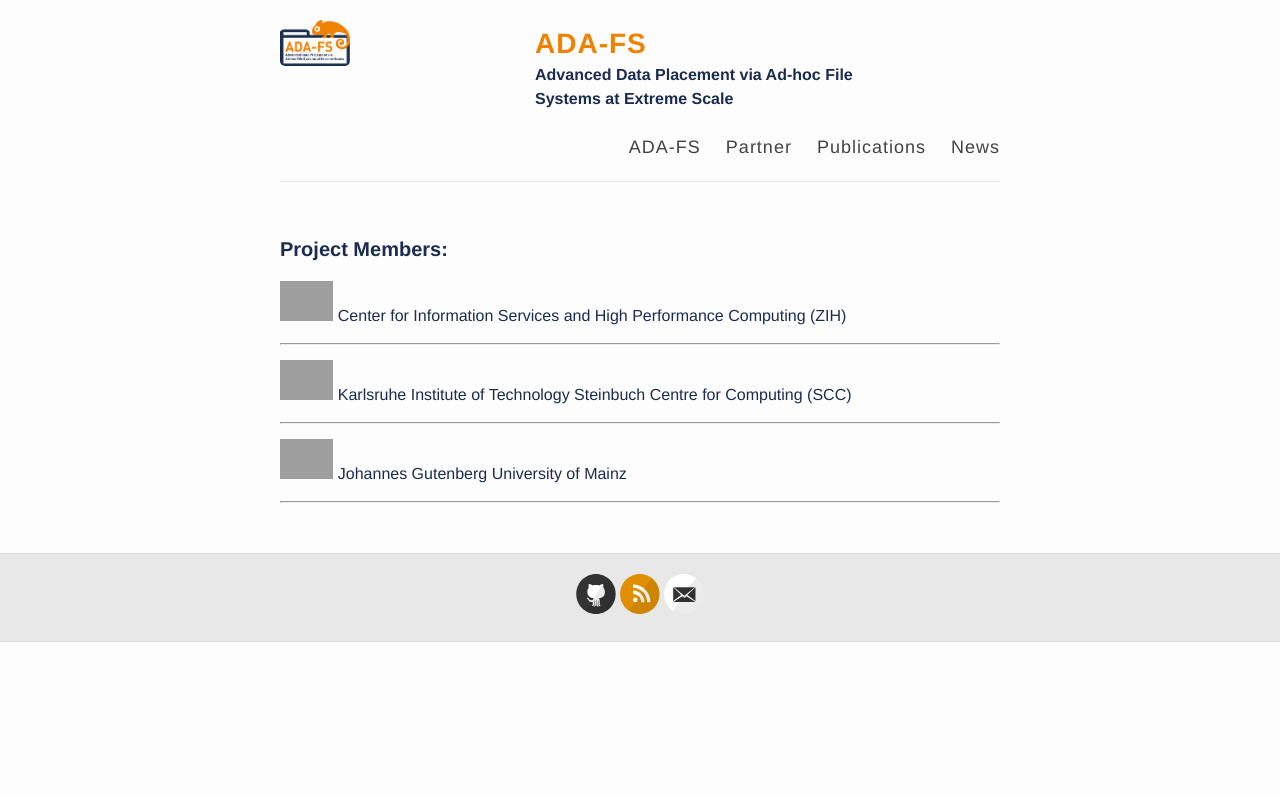
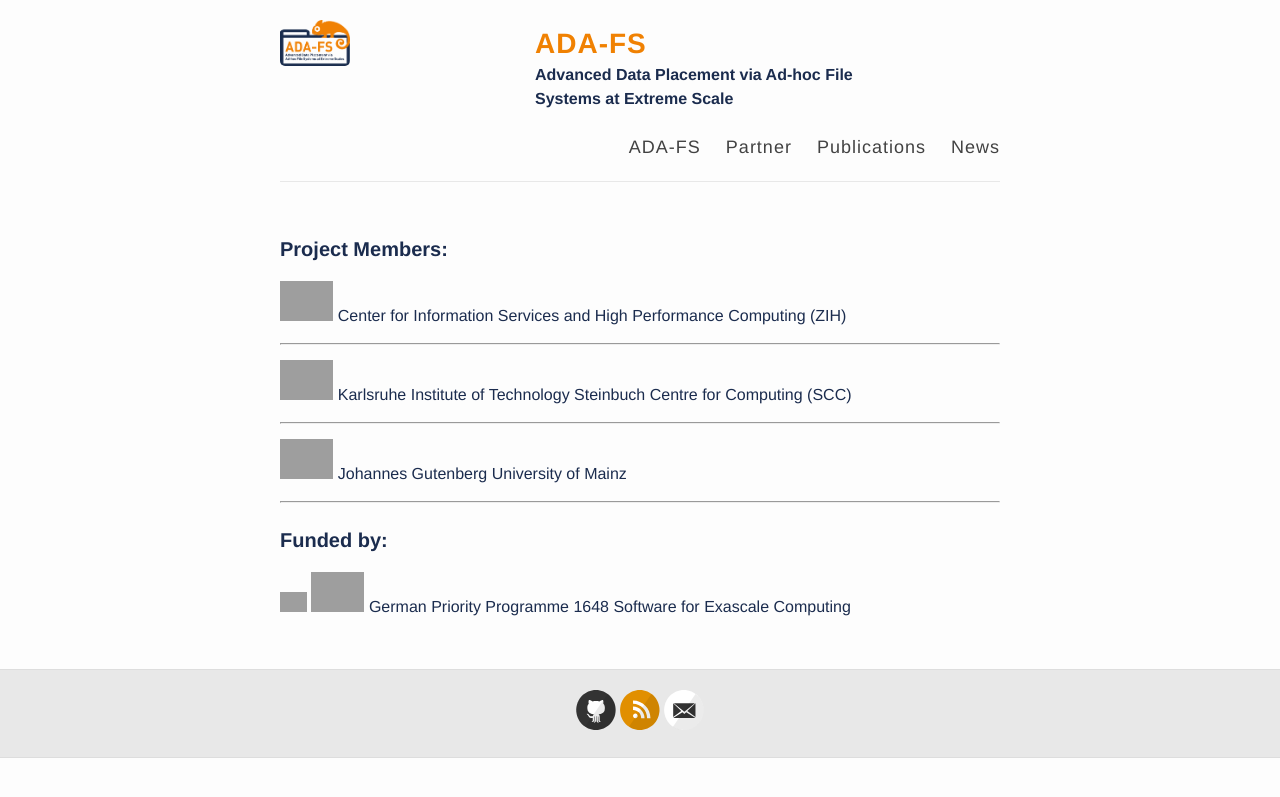
Before and after one commit to ada-fs/ada-fs.github.io, a Jekyll site: the page built from partner.md, in a window 1280 px wide. Shown: the top 797 px of the page. Built offline with Jekyll 4.4.1, drawn with Linux system fonts in a browser that asks for light colours; Markdown is read by kramdown in place of the engine named in the settings; grey boxes are pictures that could not be loaded.

Commit message:
add funded by dfg part in partners site

```diff
--- a/partner.md
+++ b/partner.md
@@ -20,3 +20,9 @@ permalink: /partner/
 <a href="http://www.uni-mainz.de/">Johannes Gutenberg University of Mainz</a>
 
 ---
+
+### Funded by:
+
+<img src="http://www.sppexa.de/fileadmin/template/images/dfg_logo.png" height="20"/>
+<img src="http://www.sppexa.de/fileadmin/template/images/Logo-Kopfleiste.gif" height="40"/>
+<a href="http://www.sppexa.de/"> German Priority Programme 1648 Software for Exascale Computing</a>
```
